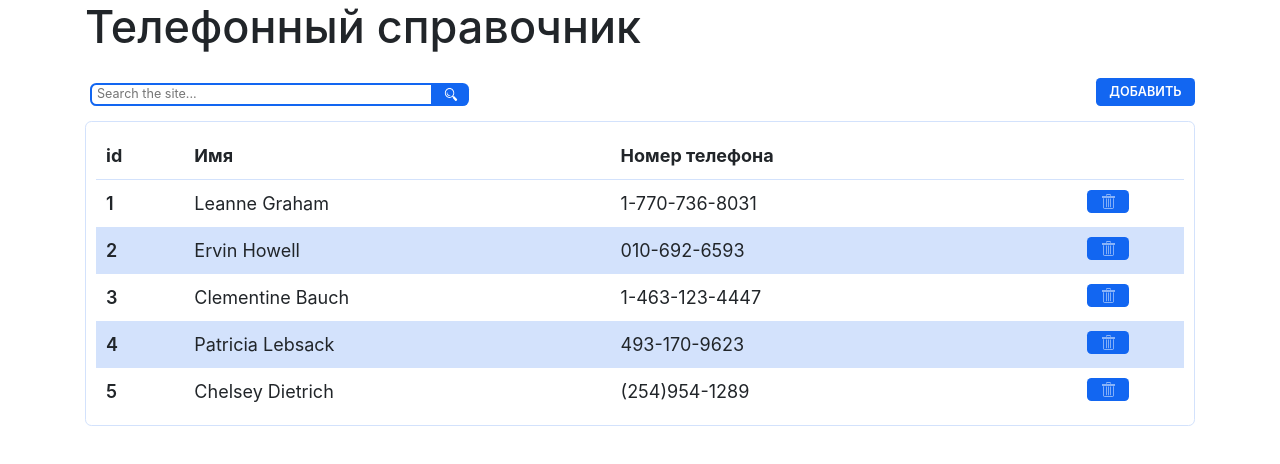
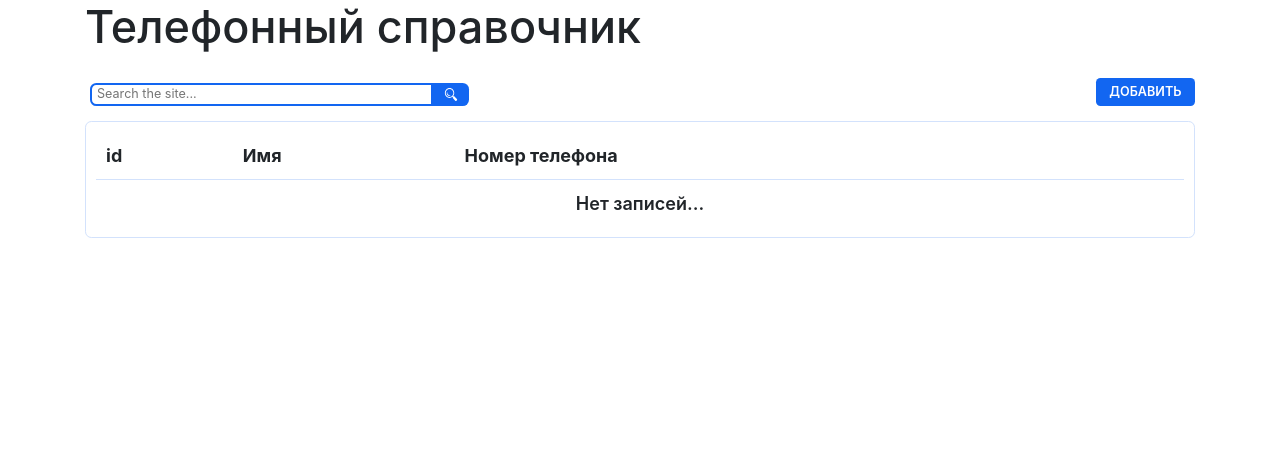
Before and after one commit to AntoneZe/test-work, a React app: page / in a window 1280 px wide. Shown: the top 464 px of the page. Built offline with nearby package versions, Linux system fonts and the light colour scheme.

Commit message:
refactor: table

```diff
--- a/src/components/App.jsx
+++ b/src/components/App.jsx
@@ -34,9 +34,10 @@ const App = () => {
         <div className="col-12">
           <EditableTable
             titleList={["id", "Имя", "Номер телефона"]}
-            rows={dummyData}
-            deleteCallback={() => {
-              console.log("done");
+            rows={[]}
+            // rows={dummyData}
+            deleteCallback={(id) => {
+              console.log(id);
             }}
           />
         </div>
--- a/src/components/global/table/Table.jsx
+++ b/src/components/global/table/Table.jsx
@@ -11,20 +11,32 @@ const Table = ({ titleList, rows, deleteCallback }) => {
   ));
   const rowsList = rows.map((el) => {
     return (
-      <>
-        <tr key={el.phone.toString}>
+      <tr key={el.phone}>
         <td>{el.id}</td>
         <td>{el.name}</td>
         <td>{el.phone}</td>
         <td>
-            <Button onClick={deleteCallback}>
+          <Button onClick={() => deleteCallback(el.id)}>
             <img src="public/img/delete.svg" alt="delete" />
           </Button>
         </td>
       </tr>
-      </>
     );
   });
+
+  let tbody;
+
+  if (rows && rows.length > 0) {
+    tbody = <tbody>{rowsList}</tbody>;
+  } else {
+    tbody = (
+      <tbody className="custom-table__dummy">
+        <td colspan={4} align="center">
+          Нет записей...
+        </td>
+      </tbody>
+    );
+  }
 
   return (
     <div className="custom-table__wrapper">
@@ -35,7 +47,7 @@ const Table = ({ titleList, rows, deleteCallback }) => {
             <th></th>
           </tr>
         </thead>
-        <tbody>{rowsList}</tbody>
+        {tbody}
       </table>
     </div>
   );
--- a/src/components/global/table/table.less
+++ b/src/components/global/table/table.less
@@ -4,6 +4,11 @@
   width: 100%;
   @media only screen and (max-width: 767px) {
     min-width: 600px;
+  }
+  &__dummy {
+    & td {
+      font-weight: 600;
+    }
   }
   &__wrapper {
     width: 100%;
@@ -20,6 +25,7 @@
     border-bottom: 1px solid @base-color-light;
   }
   & tbody {
+    position: relative;
     & tr:nth-child(odd) {
       background-color: white;
     }
```
Lines whose indentation alone changed are shown as unchanged.
